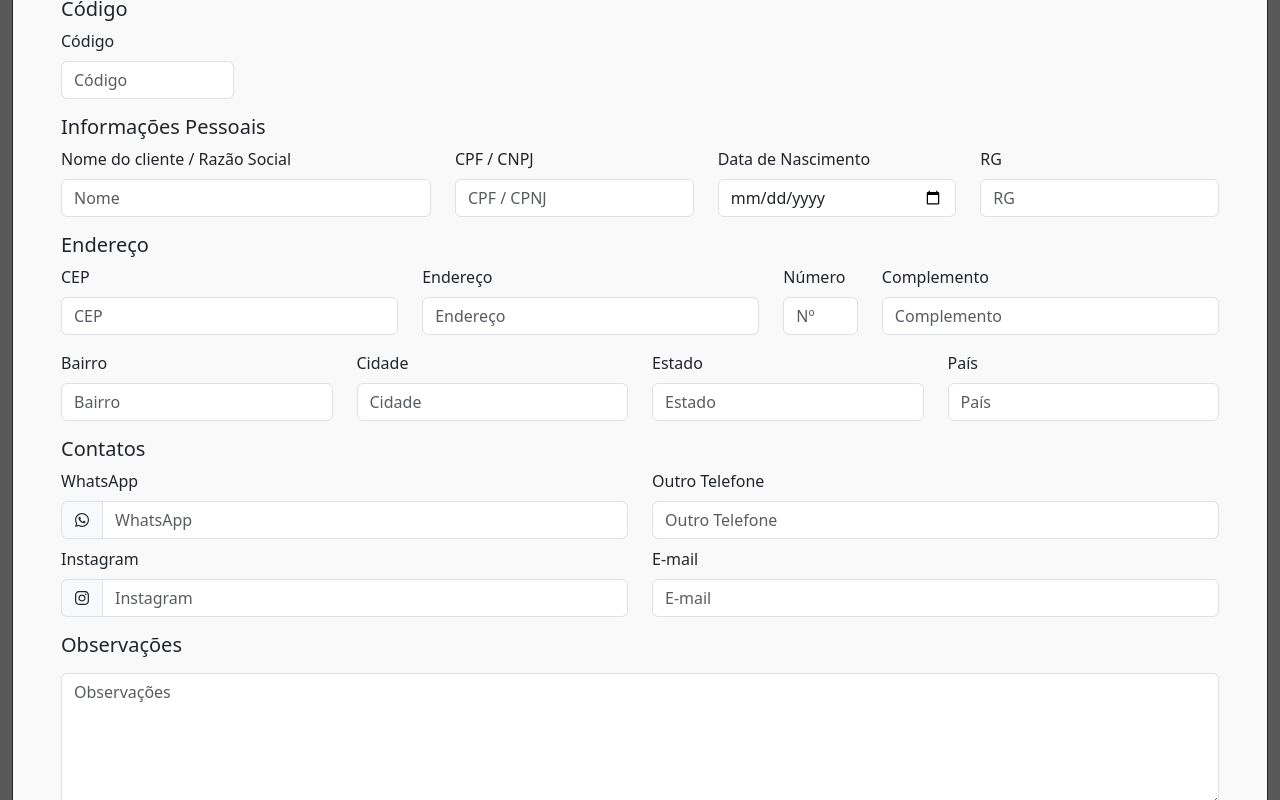
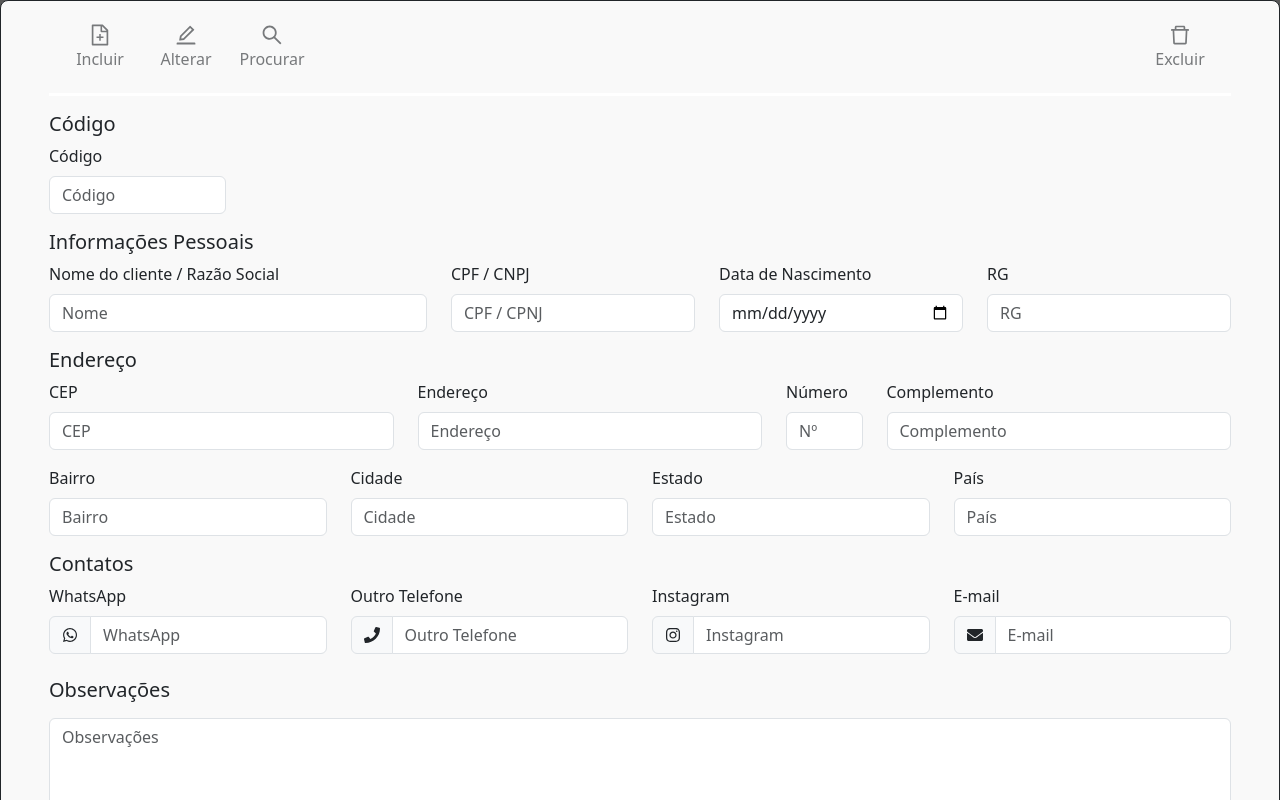
Before and after one commit to rxdrigocrn/form_qualisoft, a React (Vite) app in the folder FormQualisoft/: page / in a window 1280 px wide. Shown: the top 800 px of the page. Built offline with nearby package versions, Linux system fonts and the light colour scheme.

Commit message:
adjust commit

```diff
--- a/FormQualisoft/src/App.css
+++ b/FormQualisoft/src/App.css
@@ -1,3 +1,4 @@
+
 .form-container{
   background-color: #f9f9f9;
 }
@@ -26,3 +27,7 @@
   color: red !important;
   opacity: 1;
 }
+.form-container {
+  box-sizing: border-box;
+  overflow-x: hidden !important;
+}
--- a/FormQualisoft/src/App.jsx
+++ b/FormQualisoft/src/App.jsx
@@ -1,12 +1,13 @@
 import './App.css'
 import { Container, Form, InputGroup, Button, Row, Col } from 'react-bootstrap';
 import "bootstrap/dist/css/bootstrap.min.css"
-import { FaWhatsapp, FaInstagram } from 'react-icons/fa';
+import { FaWhatsapp, FaInstagram, FaPhone, FaEnvelope  } from 'react-icons/fa';
 import { AiOutlineFileAdd, AiOutlineEdit, AiOutlineSearch, AiOutlineDelete } from 'react-icons/ai';
 import { useState } from 'react';
+import InputGroupText from 'react-bootstrap/esm/InputGroupText';
 
 function App() {
-  const [documentType,setDocumentType] = useState('')
+  const [documentType, setDocumentType] = useState('')
 
 
   const handleSubmit = (e) => {
@@ -30,11 +31,11 @@ function App() {
 
 
   return (
-    <Container fluid className="d-flex justify-content-center align-items-center vh-100">
-      <div className="border border-dark rounded-3 px-5 pb-4 form-container">
+    <Container fluid className="d-flex justify-content-center align-items-center min-vh-100 p-0">
+      <div className="border border-dark rounded-3 px-5 pb-4 form-container mx-auto" >
         <form action="" method="POST" onSubmit={handleSubmit}>
           <div className="form-header p-3 d-flex justify-content-between align-items-start border-3 border-bottom border-white mb-3">
-            <div className="d-flex gap-4">
+            <div className="d-flex gap-3">
               <Button name='Btn_Incluir' className="d-flex flex-column align-items-center bg-transparent border-0 button-size text-dark">
                 <AiOutlineFileAdd className='fs-1' />
                 Incluir
@@ -74,7 +75,7 @@ function App() {
               <Form.Group controlId="document">
                 <Form.Label>CPF / CNPJ</Form.Label>
                 {/* DIGITE O CPF OU CNPJ SEM PONTUAÇÃO */}
-                <Form.Control required type="text" name={documentType} placeholder="CPF / CPNJ" onChange={handleDocumentType}/>
+                <Form.Control required type="text" name={documentType} placeholder="CPF / CPNJ" onChange={handleDocumentType} />
               </Form.Group>
             </Col>
             <Col>
@@ -147,7 +148,7 @@ function App() {
 
           <h5>Contatos</h5>
           <Row className="mb-3 d-flex flex-wrap">
-            <Col>
+            <Col lg={3} xs={6}>
               <Form.Group controlId="whatsapp">
                 <Form.Label>WhatsApp</Form.Label>
                 <InputGroup>
@@ -158,13 +159,18 @@ function App() {
                 </InputGroup>
               </Form.Group>
             </Col>
-            <Col className='mb-2' xs={6}>
+            <Col className='mb-2' lg={3} xs={6}>
               <Form.Group controlId="outroTelefone">
                 <Form.Label>Outro Telefone</Form.Label>
-                <Form.Control required type="text" name='outro_telefone' placeholder="Outro Telefone" />
+                <InputGroup>
+                  <InputGroup.Text>
+                    <FaPhone />
+                  </InputGroup.Text>
+                  <Form.Control required type="text" name='outro_telefone' placeholder="Outro Telefone" />
+                </InputGroup>
               </Form.Group>
             </Col>
-            <Col xs={6}>
+            <Col lg={3} xs={6}>
               <Form.Group controlId="instagram">
                 <Form.Label>Instagram</Form.Label>
                 <InputGroup>
@@ -175,10 +181,15 @@ function App() {
                 </InputGroup>
               </Form.Group>
             </Col>
-            <Col>
+            <Col lg={3} xs={6}>
               <Form.Group controlId="email">
                 <Form.Label>E-mail</Form.Label>
-                <Form.Control required type="text" name='email' placeholder="E-mail" />
+                <InputGroup>
+                  <InputGroup.Text>
+                    <FaEnvelope />
+                  </InputGroup.Text>
+                  <Form.Control required type="text" name='email' placeholder="E-mail" />
+                </InputGroup>
               </Form.Group>
             </Col>
           </Row>
```
